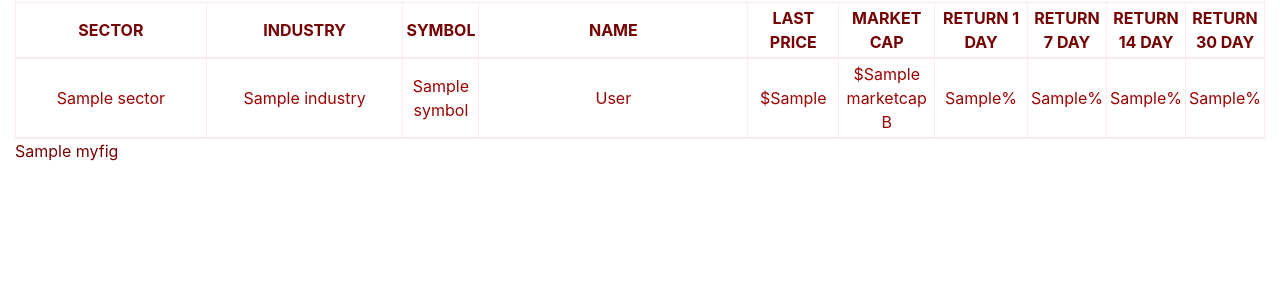
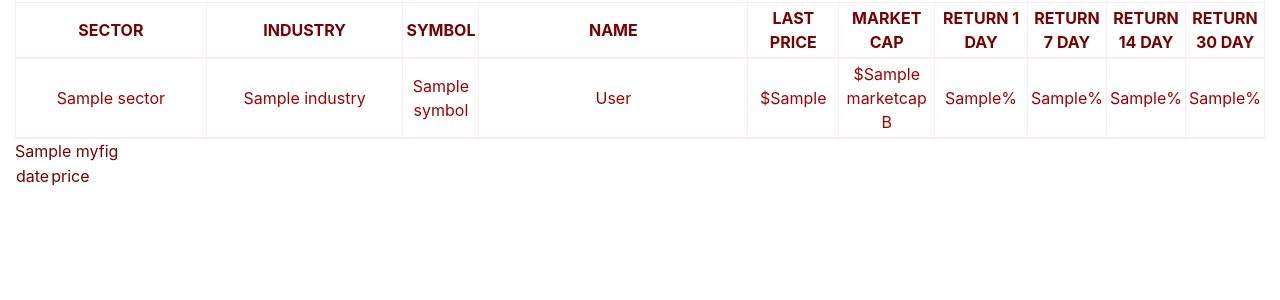
Before and after one commit to abhijitshingote/stocks_heroku, a Django app: template stockdash/templates/stockdash/stockpage.html in a window 1280 px wide. Shown: the part 162-462 px from the top of the page. Run offline with Django 3.2, Linux system fonts and the light colour scheme; the template is opened without the code that fills it: most values are stand-ins (such as "Sample title", 1, 10 or a date in 2020); some libraries are stand-ins or nearby versions.

Commit message:
testing prices

```diff
--- a/stockdash/templates/stockdash/stockpage.html
+++ b/stockdash/templates/stockdash/stockpage.html
@@ -21,5 +21,13 @@
 {{myfig}}
 {% endautoescape %}
 
+<table>
+{% for date,price in prices %}
+<tr>
+	<td>date</td>
+	<td>price</td>
+</tr>
 
+{% endfor %}
+</table>
 {% endblock content %}
--- a/stockdash/views.py
+++ b/stockdash/views.py
@@ -52,6 +52,6 @@ def stockpage(request,symbol):
 		'totalreturnobj':totalreturnobj,
 		'stockobj':stockobj,
 		'myfig':myfig,
-		'prices':prices
+		'prices':list(zip(dates,prices))
 		}
 	return render(request,'stockdash/stockpage.html',context=context)
```
